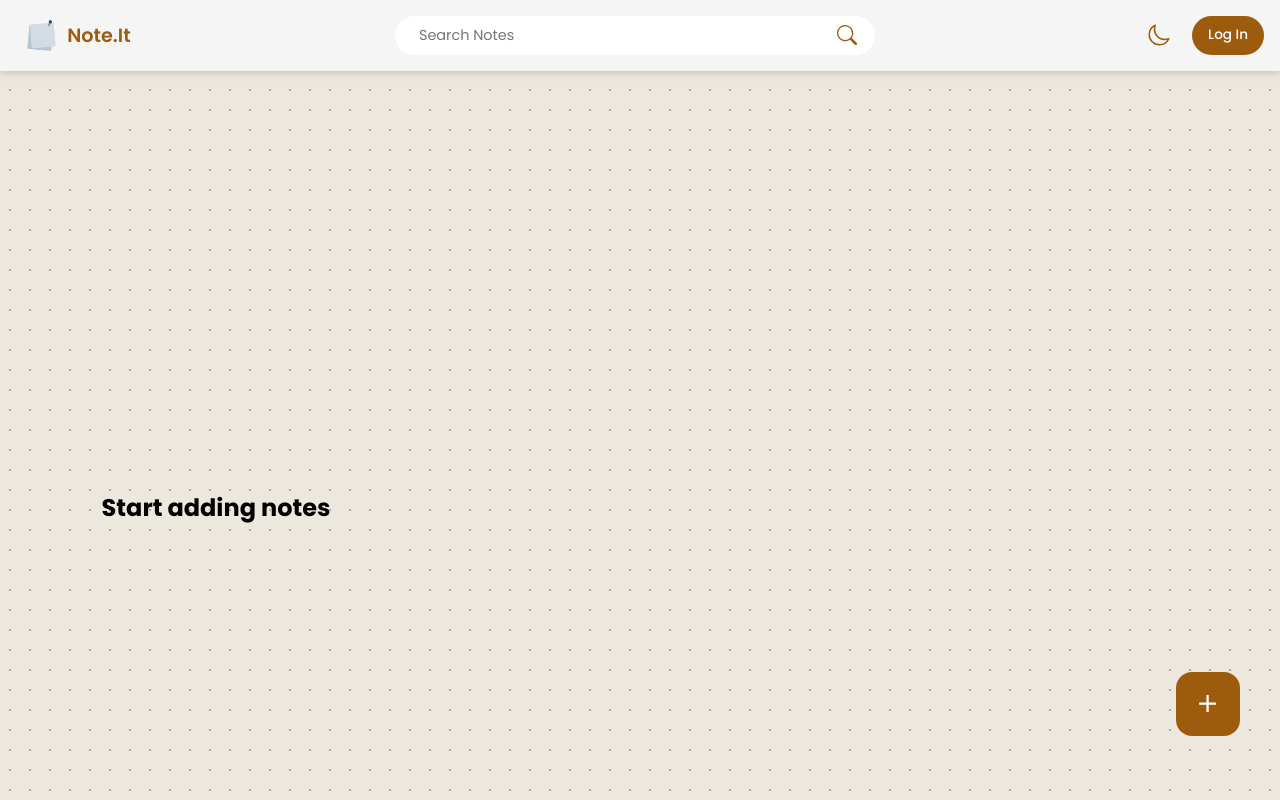
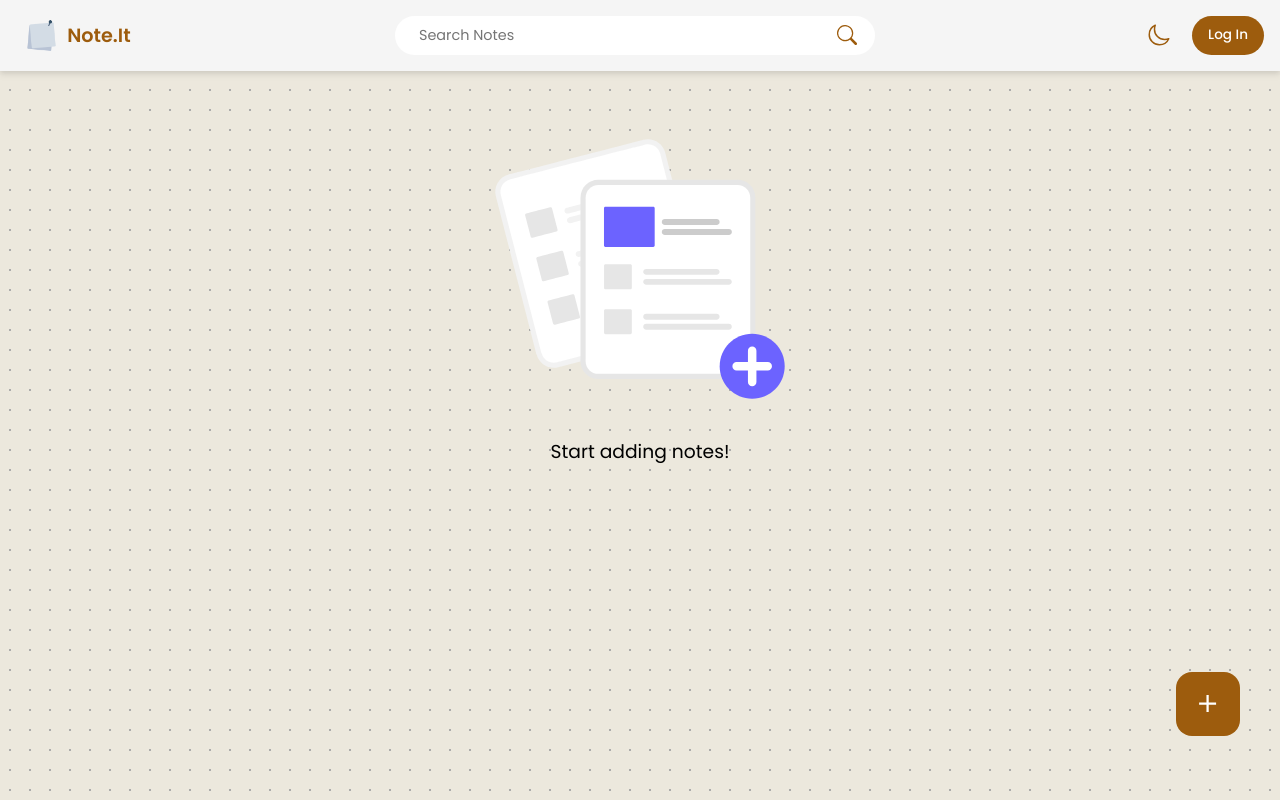
Before and after one commit to sroy2002/Notes-MERN, a React (Vite) app in the folder frontend/: page / in a window 1280 px wide. Built offline with nearby package versions, Linux system fonts and the light colour scheme.

Commit message:
added some animationS

```diff
--- a/frontend/package.json
+++ b/frontend/package.json
@@ -11,9 +11,8 @@
   },
   "dependencies": {
     "@auth0/auth0-react": "^2.2.4",
-    "@lottiefiles/react-lottie-player": "^3.5.4",
     "axios": "^1.7.7",
-    "lottie-react": "^2.4.0",
+    "lottie-web": "^5.12.2",
     "react": "^18.3.1",
     "react-dom": "^18.3.1",
     "react-icons": "^5.3.0",
--- a/frontend/src/Components/AddNote.jsx
+++ b/frontend/src/Components/AddNote.jsx
@@ -1,21 +1,48 @@
-import React from 'react';
-import { Player } from '@lottiefiles/react-lottie-player';
-import AddNoteImage from '../assets/add.json';
-import '../Styles/AddNote.scss';
+import React, { useEffect, useRef } from "react";
+import lottie from "lottie-web";
+import animationData from "../assets/add.json"; // Adjust the path to your animation JSON
 
-const AddNote = () =>{
-    return (
-        <div className='addnote'>
-            <Player
-                autoplay
-                // loop={false}
-                src={AddNoteImage}
-                style={{ height: '20rem', width: '20rem' }}
-                speed={1}
-            />
-            <h2>Start adding notes</h2>
-        </div>
-    );
-}
+const AddNote = () => {
+  const animationContainer = useRef(null);
+  const animationInstance = useRef(null);
+
+  useEffect(() => {
+    // Initialize the Lottie animation
+    animationInstance.current = lottie.loadAnimation({
+      container: animationContainer.current, // the DOM element to mount the animation on
+      renderer: "svg",
+      loop: false, // Disable loop for hover interaction
+      autoplay: true, // Autoplay when component mounts
+      animationData: animationData, // Use the imported animation data
+    });
+
+    // Clean up the animation on component unmount
+    return () => {
+      if (animationInstance.current) {
+        animationInstance.current.destroy();
+      }
+    };
+  }, []);
+
+  // Function to replay the animation when hovered
+  const handleMouseEnter = () => {
+    const startFrame = 30; // Specify the frame number you want to start from
+    if (animationInstance.current) {
+      animationInstance.current.goToAndStop(startFrame, true); // Go to the specified frame and stop there
+      animationInstance.current.play(); // Play the animation from the specified frame
+    }
+  };
+
+  return (
+    <div className="addnote">
+      <div
+        ref={animationContainer}
+        onMouseEnter={handleMouseEnter}
+        style={{ width: 300, height: 300 }} // Adjust size as needed
+      />
+      <h3 className="poppins-regular"> Start adding notes!</h3>
+    </div>
+  );
+};
 
 export default AddNote;
--- a/frontend/src/Components/Navbar.jsx
+++ b/frontend/src/Components/Navbar.jsx
@@ -54,6 +54,7 @@ const Navbar = ({
     return filterNotes;
   };
   const handleSearch = async () => {
+    setSearchError(false);
     if (isAuthenticated) {
       if (!searchQuery) {
         toast.error("Empty search is not allowed!");
@@ -73,6 +74,7 @@ const Navbar = ({
         }
         else{
           setNotes(filtered);
+          setSearchError(false);
         }
       }
     }
--- a/frontend/src/Components/NotFound.jsx
+++ b/frontend/src/Components/NotFound.jsx
@@ -1,19 +1,48 @@
-import React from 'react';
-import { Player } from '@lottiefiles/react-lottie-player';
-import NoNoteFound from '../assets/not found.json';
-import '../Styles/NotFound.scss';
-const NotFound = () =>{
-    return (
-    <div className='searchError'>
-        <Player
-            autoplay
-            src={NoNoteFound}
-            loop
-            style={{height:'20rem', width: '20rem'}}
-        />
-        <h2>Oops! No notes found.</h2>
+import React, { useEffect, useRef } from "react";
+// import { Player } from '@lottiefiles/react-lottie-player';
+import lottie from "lottie-web";
+import NoNoteFound from "../assets/not found.json";
+import "../Styles/NotFound.scss";
+
+const NotFound = () => {
+  const animationContainer = useRef(null);
+  const animationInstance = useRef(null);
+  useEffect(() => {
+    // Initialize the Lottie animation
+    animationInstance.current = lottie.loadAnimation({
+      container: animationContainer.current, // the DOM element to mount the animation on
+      renderer: "svg",
+      loop: true, // Disable loop for hover interaction
+      autoplay: true, // Autoplay when component mounts
+      animationData: NoNoteFound, // Use the imported animation data
+    });
+
+    // Clean up the animation on component unmount
+    return () => {
+      if (animationInstance.current) {
+        animationInstance.current.destroy();
+      }
+    };
+  }, []);
+
+  const handleMouseEnter = () => {
+    const startFrame = 30; // Specify the frame number you want to start from
+    if (animationInstance.current) {
+      animationInstance.current.goToAndStop(startFrame, true); // Go to the specified frame and stop there
+      animationInstance.current.play(); // Play the animation from the specified frame
+    }
+  };
+
+  return (
+    <div className="searchError">
+      <div
+        ref={animationContainer}
+        onMouseEnter={handleMouseEnter}
+        style={{ width: 250, height: 250 }} // Adjust size as needed
+      />
+      <h2>Oops! No notes found.</h2>
     </div>
-    )
-}
+  );
+};
 
 export default NotFound;
--- a/frontend/src/Pages/Home.jsx
+++ b/frontend/src/Pages/Home.jsx
@@ -138,7 +138,10 @@ const Home = () => {
     notes = notes.filter((note) => note.id !== noteId); //use unique id for filtering
     console.log("Notes after deletion:", notes);
     sessionStorage.setItem("guestNotes", JSON.stringify(notes));
-    console.log("Updated sessionStorage:", sessionStorage.getItem("guestNotes"));
+    console.log(
+      "Updated sessionStorage:",
+      sessionStorage.getItem("guestNotes")
+    );
     toast.error("Note deleted!");
     fetchGuestNotes();
   };
@@ -162,7 +165,7 @@ const Home = () => {
           Authorization: `Bearer ${token}`,
         },
       });
-      console.log("Search Response: ", response.data);
+      // console.log("Search Response: ", response.data);
       if (response.data && response.data.notes) {
         setIsSearch(true);
         setNotes(response.data.notes);
@@ -172,7 +175,7 @@ const Home = () => {
     }
   };
   console.log(searchError);
-  console.log(isSearch);
+  // console.log(isSearch);
   return (
     <div>
       <Navbar
@@ -181,7 +184,6 @@ const Home = () => {
         onSearchNote={onSearchNote}
         fetchNotes={fetchNotes}
         fetchGuestNotes={fetchGuestNotes}
-
         setSearchError={setSearchError}
       />
       <div className="wrapper">
@@ -190,10 +192,10 @@ const Home = () => {
         </div>
 
         <div className="sub-container">
-
           {notes.length ? (
-            notes.map((note) => note
-            && (
+            notes.map(
+              (note) =>
+                note && (
                   <Notecard
                     key={note._id}
                     title={note.title}
@@ -206,20 +208,24 @@ const Home = () => {
                       setOpenModal({ isShown: true, type: "edit", data: note });
                     }}
                     onDelete={() => {
-                  if(isAuthenticated){
-                    onDelete(note._id)
-                  }
-                  else{
-                    onDelete(note.id)
+                      if (isAuthenticated) {
+                        onDelete(note._id);
+                      } else {
+                        onDelete(note.id);
                       }
                     }}
                     fetchNotes={fetchNotes}
                     pinnedCount={pinnedCount} // Pass current pinned count
                     setPinnedCount={setPinnedCount} // Pass function to update pinned count
                   />
-            ))
-          ) : (isSearch ? ( searchError && <NotFound/>) : (<AddNote/>))}
-
+                )
+            )
+          ) : (
+            <div className="empty-state">
+              {console.log(searchError)}
+              {isSearch ? (!searchError ? <NotFound />:"No note found!") : <AddNote />}
+            </div>
+          )}
         </div>
       </div>
       <div className="create">
--- a/frontend/src/Styles/Home.scss
+++ b/frontend/src/Styles/Home.scss
@@ -19,6 +19,16 @@ body {
   grid-template-columns: repeat(5, 1fr);
   margin: 2rem 2.5rem;
   gap: 1.5rem;
+  .empty-state {
+    grid-column: 1 / -1; // Span all columns
+    grid-row: 1; // Place it in the first row
+    display: flex;
+    align-items: center; // Center items vertically
+    justify-content: center; // Center items horizontally
+    flex-direction: column; // Stack items vertically
+    height: 100%; // Ensure it takes full height
+    text-align: center; // Center text inside
+  }
 }
 .wrapper {
   display: flex;
```
Also changed, not shown: 1 other file (tests, documents, lock files or other folders). Lines whose indentation alone changed are shown as unchanged.
